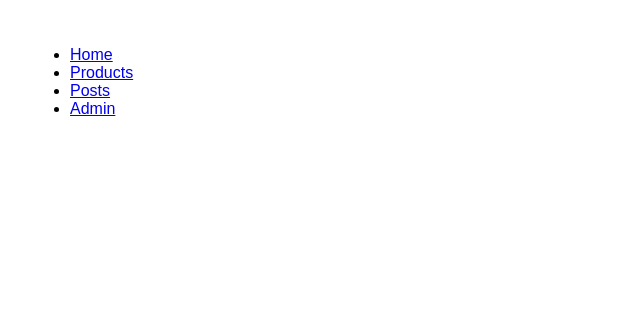
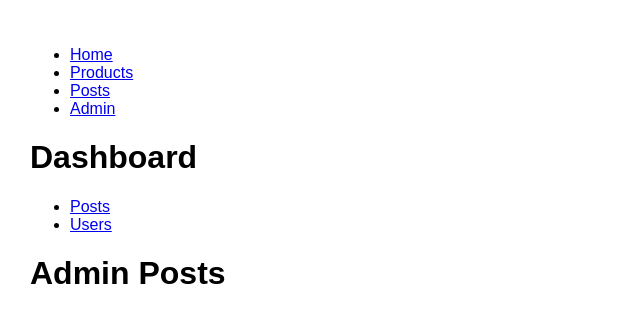
Before and after one commit to Romes8/react-demo-app, a React (Create React App) app: page /admin/adminposts in a window 1280 px wide. Shown: the top 322 px of the page, without its empty margins (0-640 px from the left). Built offline with nearby package versions, Linux system fonts and the light colour scheme.

Commit message:
admin edit

```diff
--- a/src/App.js
+++ b/src/App.js
@@ -6,6 +6,8 @@ import PostsYear from "./components/postsYear";
 import PostsMonth from "./components/postsMonth";
 import Home from "./components/home";
 import Dashboard from "./components/admin/dashboard";
+import AdminPosts from "./components/admin/adminposts";
+import AdminUsers from "./components/admin/adminusers";
 import ProductDetails from "./components/productDetails";
 import NotFound from "./components/notFound";
 import {Route, Routes, Outlet} from 'react-router-dom';
@@ -27,7 +29,10 @@ class App extends Component {
                 <Route path=":month" element={<PostsMonth />}></Route>
               </Route>
             </Route>
-            <Route path="/admin" element={<Dashboard />}></Route>
+            <Route path="/admin" element={<Dashboard />}>
+              <Route path="adminposts" element={<AdminPosts />}></Route>
+            </Route>
+            <Route path="/admin/adminusers" element={<AdminUsers />}></Route>
             <Route path="/" element={<Home />}></Route>
           </Routes>
         </div>
--- /dev/null
+++ b/src/components/admin/adminposts.jsx
@@ -0,0 +1,9 @@
+import React from "react";
+
+function AdminPosts() {
+  return(
+    <h1>Admin Posts</h1>
+  );
+}
+
+export default AdminPosts;
--- /dev/null
+++ b/src/components/admin/adminusers.jsx
@@ -0,0 +1,9 @@
+import React from "react";
+
+function AdminUsers() {
+  return(
+    <h1>Admin Users</h1>
+  );
+}
+
+export default AdminUsers;
--- a/src/components/admin/dashboard.jsx
+++ b/src/components/admin/dashboard.jsx
@@ -1,11 +1,21 @@
 import React from "react";
+import {NavLink, Outlet} from 'react-router-dom';
 
-const Dashboard = ({ match }) => {
-  return (
+function Dashboard() {
+  return(
     <div>
-      <h1>Admin Dashboard</h1>
+      <h1>Dashboard</h1>
+      <ul>
+        <li>
+          <NavLink to ="adminposts/">Posts</NavLink>
+        </li>
+        <li>
+          <NavLink to ="adminusers/">Users</NavLink>
+        </li>
+      </ul>
+      <Outlet></Outlet>
     </div>
-  );
-};
+  )
+}
 
 export default Dashboard;
--- a/src/components/navbar.jsx
+++ b/src/components/navbar.jsx
@@ -12,10 +12,10 @@ function NavBar() {
           <Link to="/products">Products</Link>
         </li>
         <li class="nav-item dropdown">
-        <Link to="/posts">Posts</Link>
+          <Link to="/posts">Posts</Link>
         </li>
         <li class="nav-item dropdown">
-        <Link to="/admin">Admin</Link>
+          <Link to="/admin">Admin</Link>
         </li>
       </ul>
     </div>
```
Also changed, not shown: src/components/admin/posts.jsx (deleted, +0 -11 lines), src/components/admin/users.jsx (deleted, +0 -7 lines).
